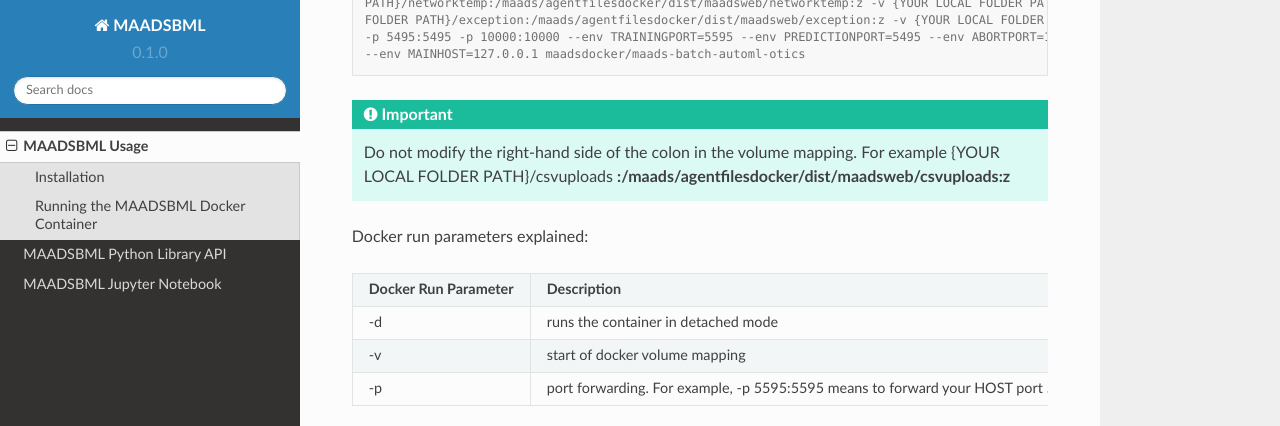
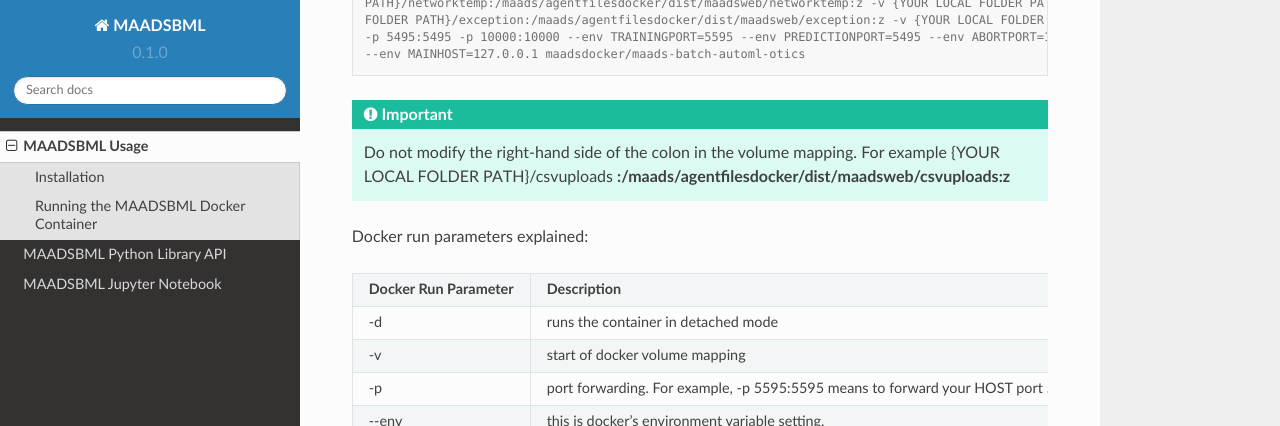
Before and after one commit to smaurice101/maadsbml, a Sphinx documentation site: the page built from docs/source/usage.rst, in a window 1280 px wide and 900 px high, scrolled down 1914 px, cut to the strip 0-426 px from the top of the window. Built offline with Sphinx 7.4.7 and the Read the Docs theme 2.0.0, drawn with Linux system fonts in a browser that asks for light colours.

Commit message:
Update usage.rst

```diff
--- a/docs/source/usage.rst
+++ b/docs/source/usage.rst
@@ -114,6 +114,8 @@ Docker run parameters explained:
    * - \-p
      - port forwarding. For example, -p 5595:5595  means to forward your HOST port 5595 to the CONTAINER port 5595.  Left-hand side of the colon is the HOST port,
        and right hand side of the colon is the container port: HOST:CONTAINER
+   * - \--env
+     - this is docker's environment variable setting.
 
 .. autoexception:: lumache.InvalidKindError
 
```
